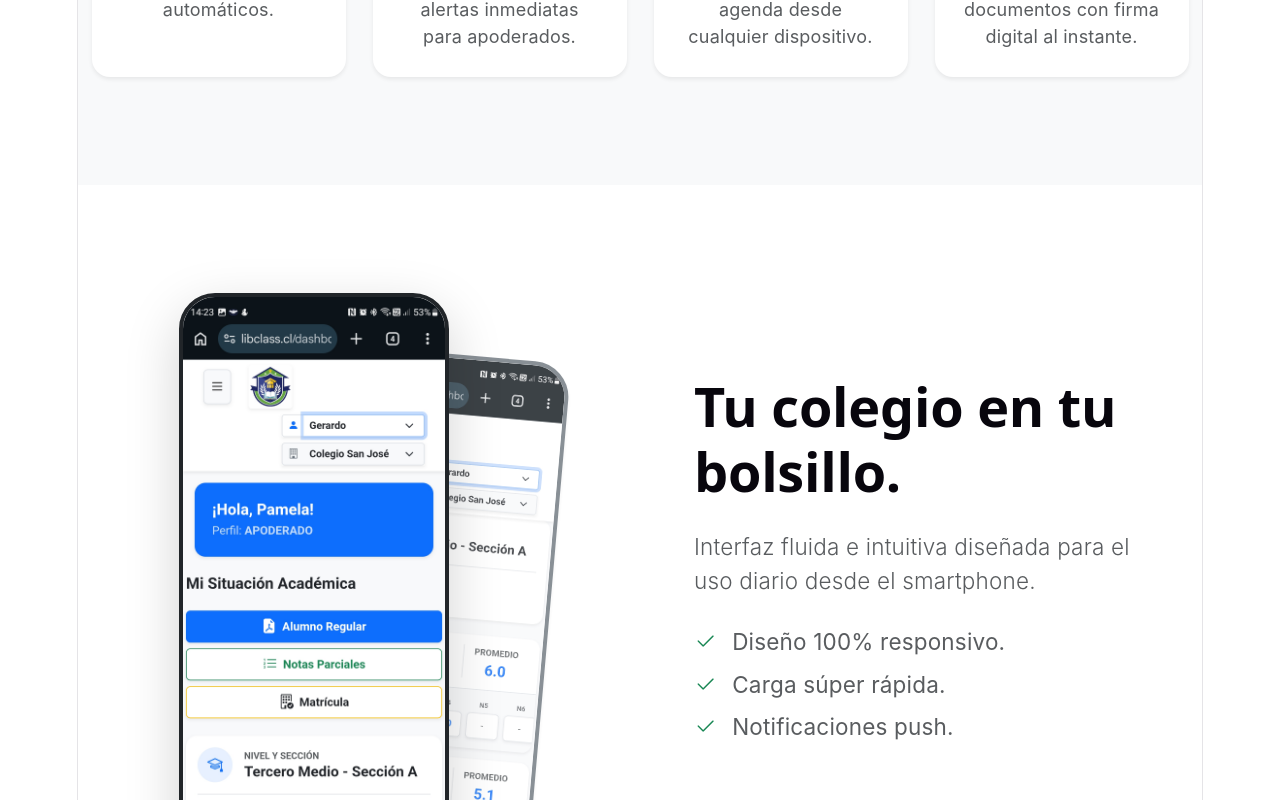
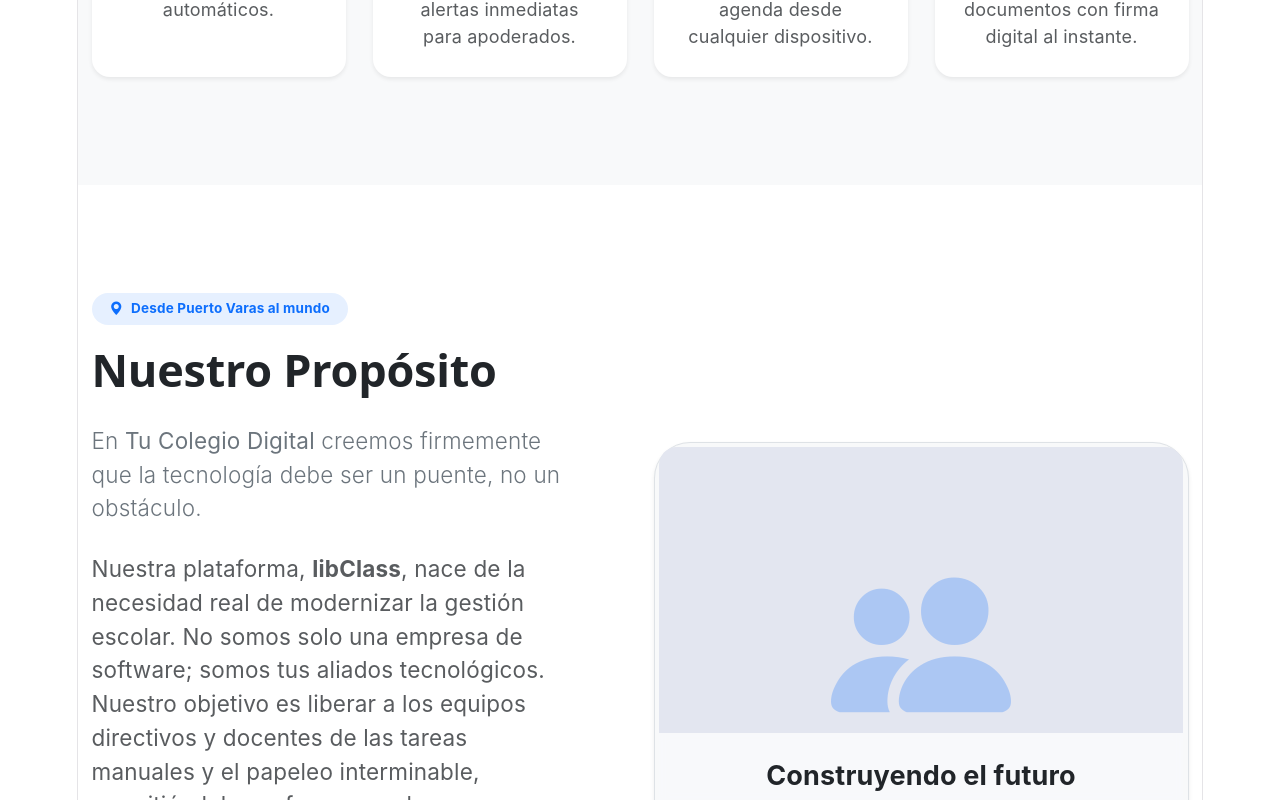
Before and after one commit to CristianSB73/tucolegiodigital_web, a React (Vite) app: page / in a window 1280 px wide. Shown: the part 2000-2800 px from the top of the page. Built offline with nearby package versions, Linux system fonts and the light colour scheme.

Commit message:
FIX Nosotros

```diff
--- a/src/components/LandingPage.jsx
+++ b/src/components/LandingPage.jsx
@@ -62,6 +62,9 @@ const LandingPage = () => {
                             </li>
                             <li className="nav-item me-3">
                                 <button className="nav-link btn btn-link text-dark text-decoration-none nav-custom-link" onClick={() => scrollToSection('solucion')}>Solución</button>
+                            </li>
+                            <li className="nav-item me-3">
+                                <button className="nav-link btn btn-link text-dark text-decoration-none nav-custom-link" onClick={() => scrollToSection('proposito')}>Nosotros</button>
                             </li>
                             <li className="nav-item me-4">
                                 <button className="nav-link btn btn-link text-dark text-decoration-none nav-custom-link" onClick={() => scrollToSection('contacto')}>Contacto</button>
@@ -208,8 +211,50 @@ const LandingPage = () => {
                 </div>
             </section>
 
+            {/* NUESTRO PROPÓSITO (QUIÉNES SOMOS) */}
+            <section id="proposito" className="py-5 bg-white">
+                <div className="container py-5">
+                    <div className="row align-items-center">
+                        <div className="col-lg-6 mb-5 mb-lg-0">
+                            <div className="pe-lg-5 text-center text-lg-start">
+                                <span className="badge bg-primary bg-opacity-10 text-primary px-3 py-2 rounded-pill mb-3 fw-bold tracking-wide">
+                                    <i className="bi bi-geo-alt-fill me-1"></i> Desde Puerto Varas al mundo
+                                </span>
+                                <h2 className="display-6 fw-bold text-dark mb-4">Nuestro Propósito</h2>
+                                <p className="lead text-secondary mb-4">
+                                    En <strong>Tu Colegio Digital</strong> creemos firmemente que la tecnología debe ser un puente, no un obstáculo.
+                                </p>
+                                <p className="text-muted fs-5 mb-4">
+                                    Nuestra plataforma, <strong>libClass</strong>, nace de la necesidad real de modernizar la gestión escolar. No somos solo una empresa de software; somos tus aliados tecnológicos. Nuestro objetivo es liberar a los equipos directivos y docentes de las tareas manuales y el papeleo interminable, permitiéndoles enfocarse en lo verdaderamente importante: <strong>educar y guiar a la próxima generación</strong>.
+                                </p>
+                                <div className="d-flex align-items-center justify-content-center justify-content-lg-start mt-4">
+                                    <div className="bg-light p-3 rounded-circle me-3 border">
+                                        <i className="bi bi-shield-check text-primary fs-3"></i>
+                                    </div>
+                                    <div className="text-start">
+                                        <h5 className="fw-bold mb-1">Compromiso y Seguridad</h5>
+                                        <p className="text-muted mb-0 small">La información de tu comunidad siempre protegida.</p>
+                                    </div>
+                                </div>
+                            </div>
+                        </div>
+                        <div className="col-lg-6">
+                            <div className="bg-light rounded-5 p-1 shadow-sm border">
+                                <div className="rounded-4 overflow-hidden position-relative d-flex align-items-center justify-content-center" style={{ height: '400px', backgroundColor: '#e3e6f0' }}>
+                                    <i className="bi bi-people-fill text-primary opacity-25" style={{ fontSize: '10rem' }}></i>
+                                    <div className="position-absolute bottom-0 start-0 w-100 p-4 text-center bg-white bg-opacity-75" style={{ backdropFilter: 'blur(5px)' }}>
+                                        <h4 className="fw-bold mb-1 text-dark">Construyendo el futuro</h4>
+                                        <p className="text-dark mb-0 small">Junto a las comunidades educativas</p>
+                                    </div>
+                                </div>
+                            </div>
+                        </div>
+                    </div>
+                </div>
+            </section>
+
             {/* MOBILE SECTION */}
-            <section className="py-5 bg-white overflow-hidden">
+            <section className="py-5 overflow-hidden" style={{ backgroundColor: '#f8f9fa' }}>
                 <div className="container py-5">
                     <div className="row align-items-center">
                         <div className="col-lg-6 order-2 order-lg-1 mt-5 mt-lg-0 text-center">
@@ -245,7 +290,7 @@ const LandingPage = () => {
                             <h5 className="fw-bold mb-4 text-center text-md-start">¿Hablamos?</h5>
 
                             {sent ? (
-                                <div className="alert alert-success border-0 p-4 rounded-4 shadow-sm animate__animated animate__fadeIn">
+                                <div className="alert alert-success border-0 p-4 rounded-4 shadow-sm">
                                     <i className="bi bi-check-circle-fill me-2 fs-5"></i>
                                     ¡Mensaje enviado con éxito! Nos contactaremos pronto con tu institución.
                                 </div>
@@ -306,7 +351,7 @@ const LandingPage = () => {
             <style>{`
                 .feature-card:hover { transform: translateY(-10px); transition: all 0.3s ease; }
                 .hero-btn:hover { transform: translateY(-3px); box-shadow: 0 1rem 3rem rgba(78, 115, 223, 0.3) !important; transition: all 0.3s ease; }
-                .hero-btn-alt:hover { transform: translateY(-3px); background-color: #f8f9fa !important; transition: all 0.3s ease; }
+                .hero-btn-alt:hover { transform: translateY(-3px); background-color: #e2e6ea !important; transition: all 0.3s ease; }
                 .nav-custom-link { position: relative; transition: color 0.3s ease !important; padding-bottom: 5px; }
                 .nav-custom-link:hover { color: #4e73df !important; }
                 .nav-custom-link::after { content: ''; position: absolute; width: 0; height: 2px; bottom: 0; left: 50%; background-color: #4e73df; transition: all 0.3s ease; transform: translateX(-50%); }
```
